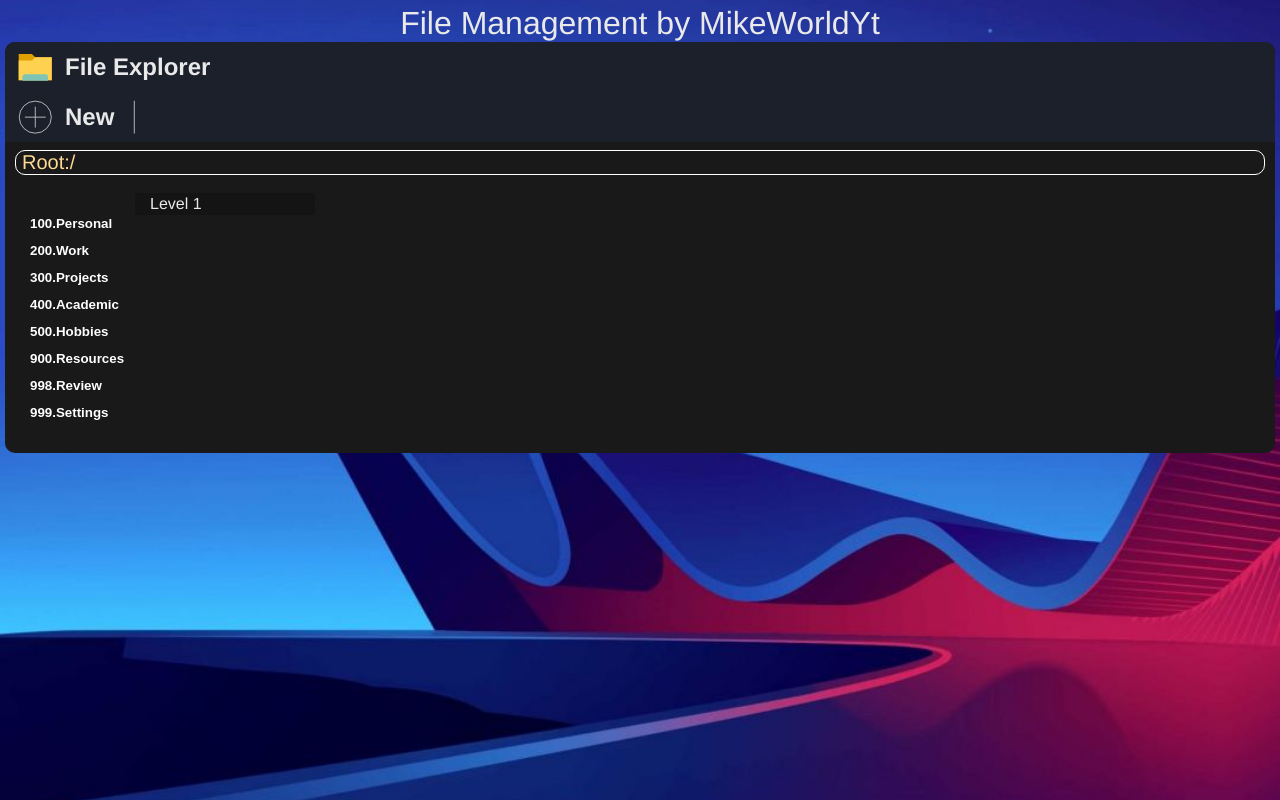
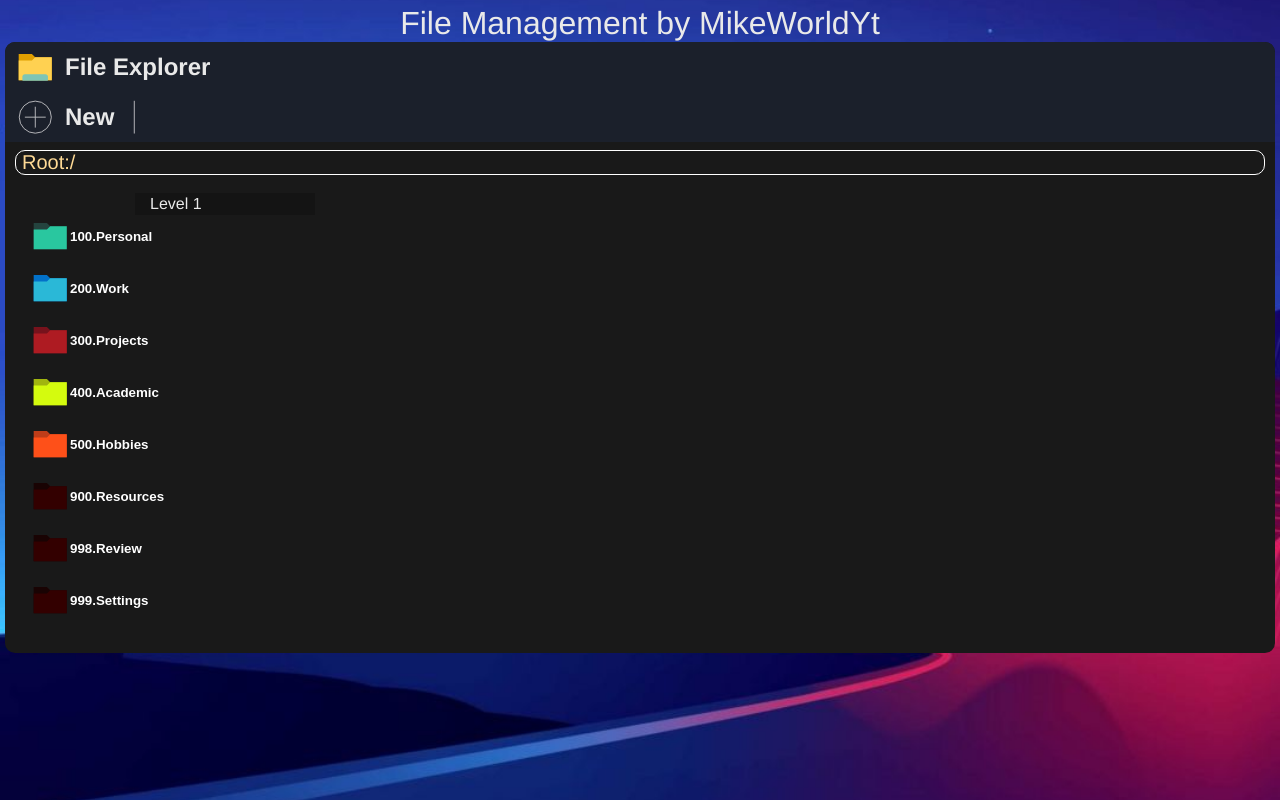
Before and after one commit to MikeWorldYt/Directory-react, a React (Vite) app: page / in a window 1280 px wide. Built offline with nearby package versions, Linux system fonts and the light colour scheme.

Commit message:
add icons

```diff
--- a/src/components/column.jsx
+++ b/src/components/column.jsx
@@ -2,6 +2,7 @@ import { useContext, useState } from 'react'
 import { DirContext } from '../context/directory'
 import levelsData from './data';
 import Column2 from './column2'
+import icon from '../assets/icons/icons.js';
 
 export default function Container( ) {
   const [colA, setColA] = useState(undefined);
@@ -40,7 +41,10 @@ export default function Container( ) {
                   onClick={() => handleClick(item.id, item.level, item.label) }
                   id={item.id}
                   data-level={item.level}
-                  >{item.label}
+                  >
+                <img className='window-icon'
+                  src={ icon[item.ico] } />
+                {item.label}
                 </button>
               </li>
             ))}
```
